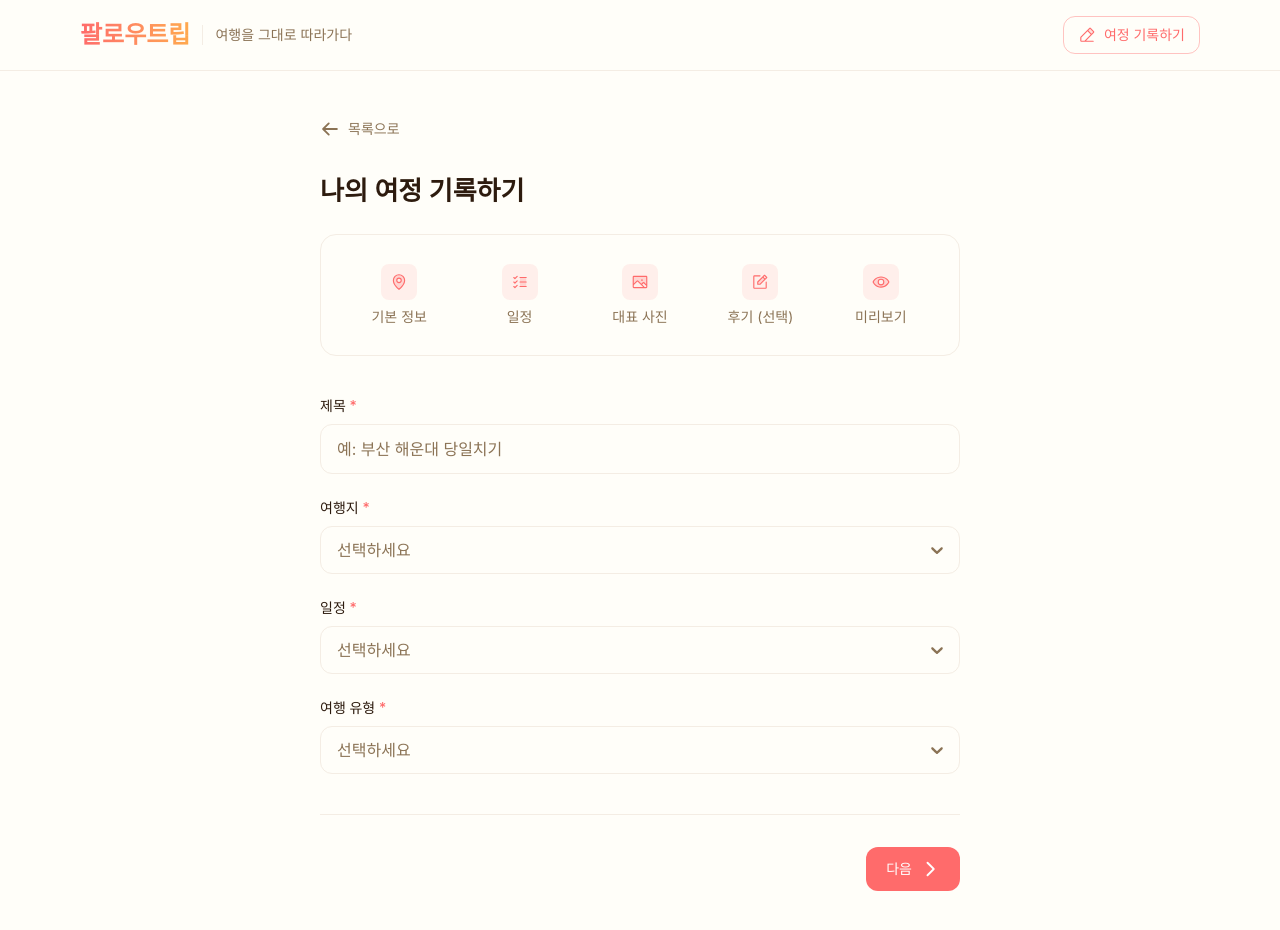
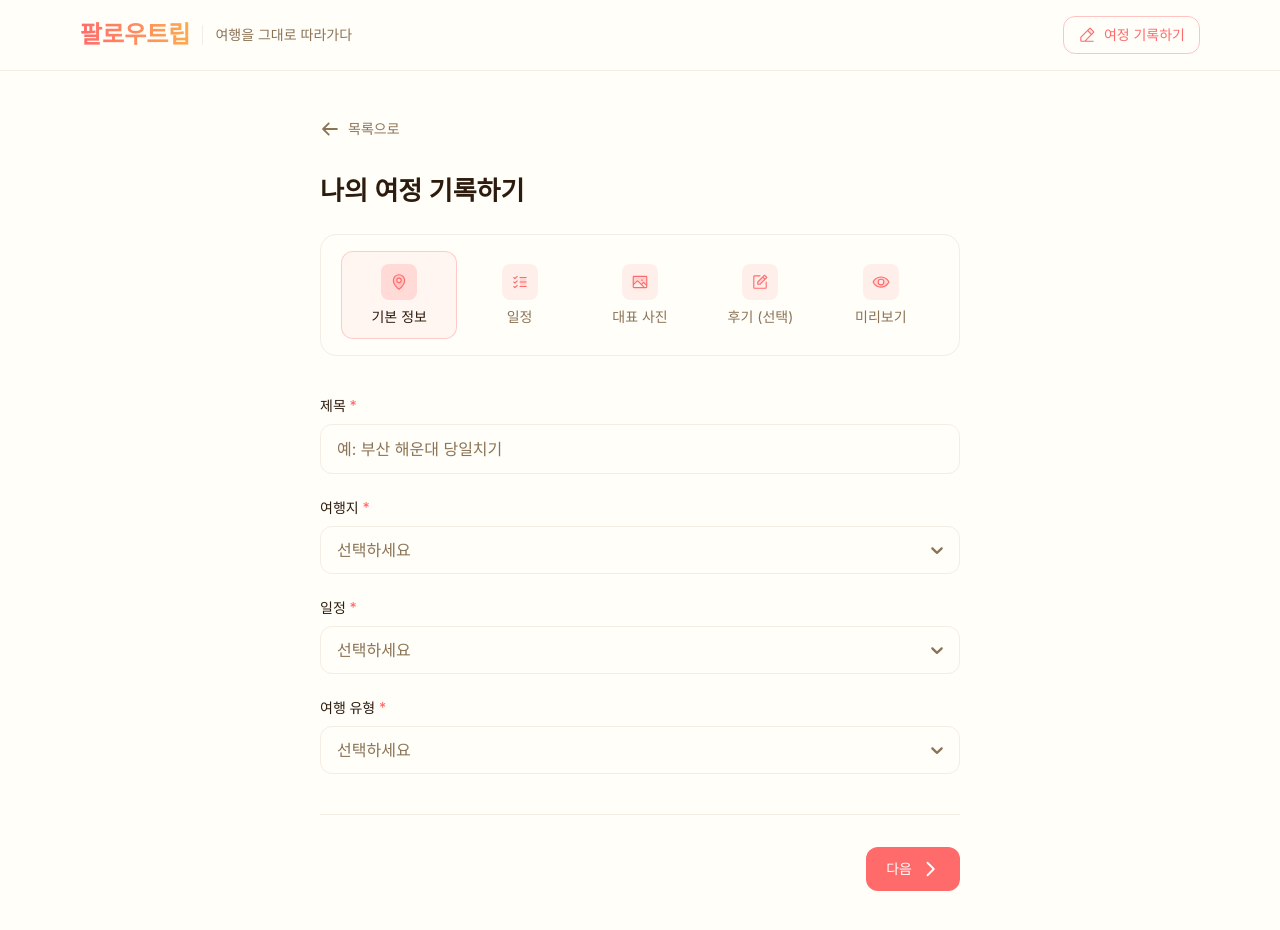
Before and after one commit to amh6281/followtrip, a Next.js app: page /trips/new in a window 1280 px wide. Built offline with nearby package versions, Linux system fonts and the light colour scheme; a web font is replaced by a local one.

Commit message:
feat: StepIndicator click 기능 추가

```diff
--- a/src/components/createTrip/molecules/StepIndicator.tsx
+++ b/src/components/createTrip/molecules/StepIndicator.tsx
@@ -1,21 +1,45 @@
 import { CREATE_TRIP_STEPS } from '@/constants/createTrip';
+import clsx from 'clsx';
 
-const StepIndicator = () => {
+interface StepIndicatorProps {
+  currentStep: number;
+  onStepChange: (step: number) => void;
+}
+
+const StepIndicator = ({ currentStep, onStepChange }: StepIndicatorProps) => {
   return (
     <ol className='flex justify-between gap-1 max-md:gap-0.5'>
-      {CREATE_TRIP_STEPS.map(({ id, label, icon: Icon }) => (
+      {CREATE_TRIP_STEPS.map(({ id, label, icon: Icon }) => {
+        const isActive = currentStep === id;
+        return (
           <li key={id} className='min-w-0 flex-1'>
             <button
               type='button'
-            className='hover:border-primary/30 hover:bg-primary/5 text-muted-foreground hover:text-foreground group flex w-full flex-col items-center gap-2 rounded-xl border border-transparent px-2 py-3 text-center transition-all duration-200 max-md:gap-1.5 max-md:py-2.5 max-md:text-xs'
+              onClick={() => onStepChange(id)}
+              aria-current={isActive ? 'step' : undefined}
+              className={clsx(
+                'group flex w-full cursor-pointer flex-col items-center gap-2 rounded-xl border px-2 py-3 text-center transition-all duration-200 max-md:gap-1.5 max-md:py-2.5 max-md:text-xs',
+                isActive
+                  ? 'border-primary/30 bg-primary/5 text-foreground'
+                  : 'text-muted-foreground hover:border-primary/30 hover:bg-primary/5 hover:text-foreground border-transparent',
+              )}
             >
-            <span className='bg-primary/10 text-primary group-hover:bg-primary/20 flex size-9 shrink-0 items-center justify-center rounded-lg transition-colors duration-200 max-md:size-8'>
+              <span
+                className={`flex size-9 shrink-0 items-center justify-center rounded-lg transition-colors duration-200 max-md:size-8 ${
+                  isActive
+                    ? 'bg-primary/20 text-primary'
+                    : 'bg-primary/10 text-primary group-hover:bg-primary/20'
+                }`}
+              >
                 <Icon size={18} weight='duotone' className='max-md:size-4' />
               </span>
-            <span className='line-clamp-2 text-sm leading-tight'>{label}</span>
+              <span className='line-clamp-2 text-sm leading-tight'>
+                {label}
+              </span>
             </button>
           </li>
-      ))}
+        );
+      })}
     </ol>
   );
 };
--- a/src/components/createTrip/templates/CreateTripTemplate.tsx
+++ b/src/components/createTrip/templates/CreateTripTemplate.tsx
@@ -26,7 +26,10 @@ const CreateTripTemplate = () => {
           className='border-border bg-background/80 mb-10 rounded-2xl border px-5 py-4 max-md:px-4 max-md:py-3'
           aria-label='작성 단계'
         >
-          <StepIndicator />
+          <StepIndicator
+            currentStep={currentStep}
+            onStepChange={setCurrentStep}
+          />
         </nav>
 
         {/* 단계별 폼 */}
```
Lines whose indentation alone changed are shown as unchanged.
